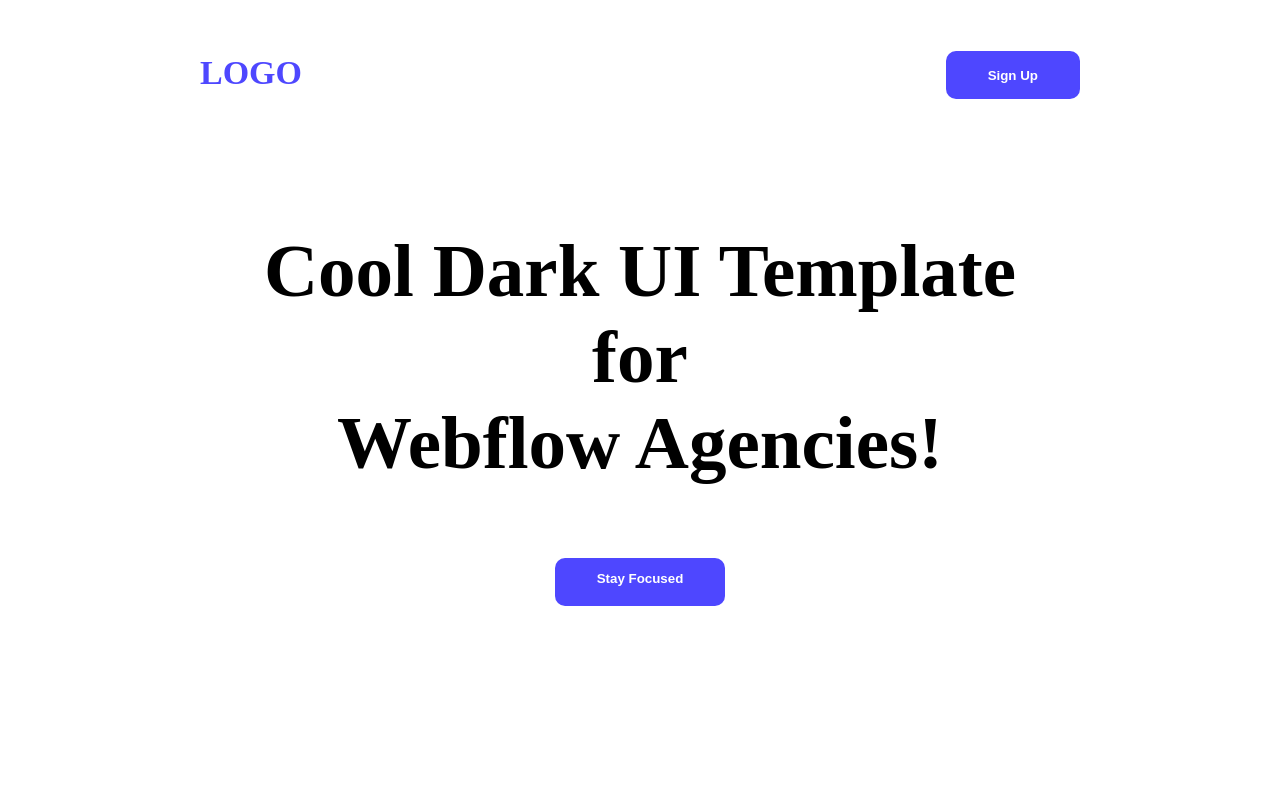
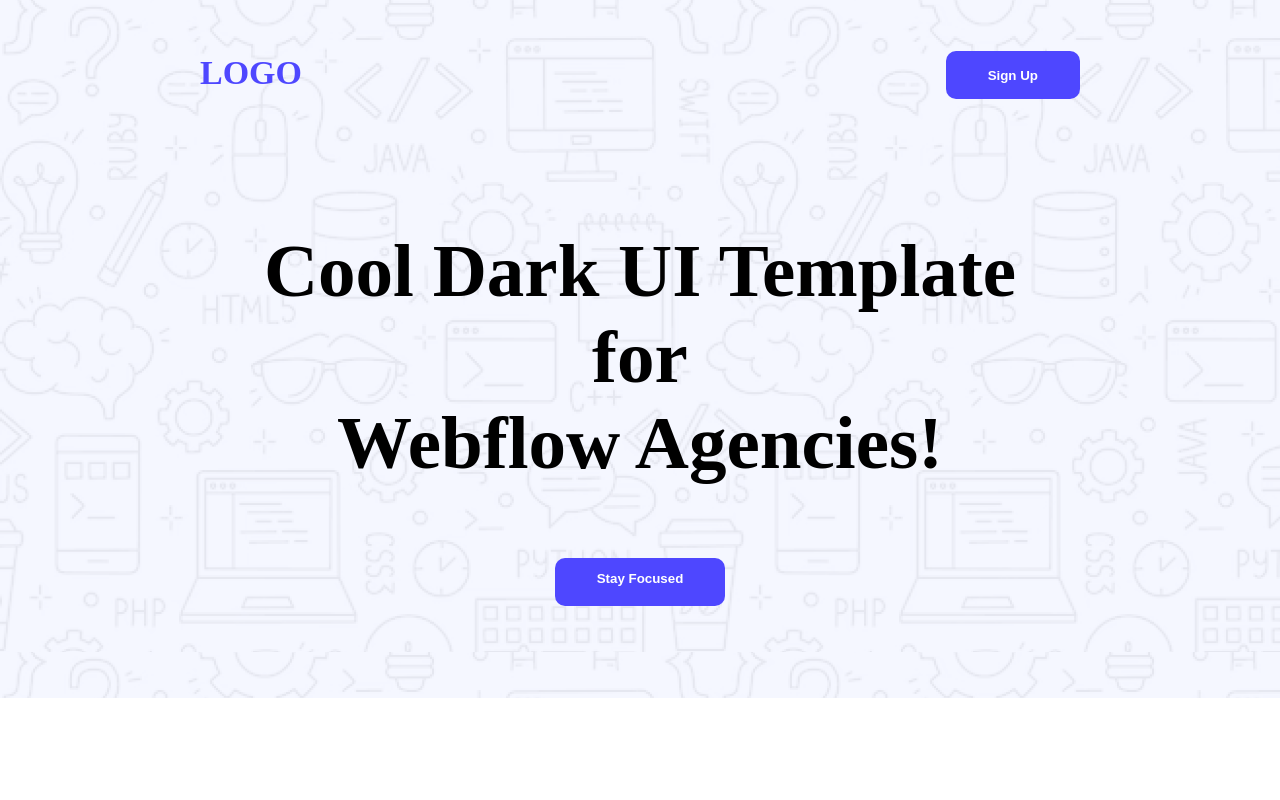
Before and after one commit to sm-sabbir64/B12A01-landing-launchpad, a plain HTML site: page index.html in a window 1280 px wide. Shown: the top 800 px of the page. Drawn offline with Linux system fonts and the light colour scheme; the site is published under a folder, as on GitHub Pages, so addresses that start at the root find nothing; files whose address does not match are found by name.

Commit message:
added header bg

```diff
--- a/styles/style.css
+++ b/styles/style.css
@@ -2,7 +2,7 @@
   margin: 0 auto;
 }
 .header {
-  background-image: url("/Assests/Hero-bg.png");
+  background-image: url("../Assets/Hero-bg.png");
   max-width: 1440;
   height: 698px;
 }
```
Also changed, not shown: Assets/Hero-bg.png (renamed from Assests/Hero-bg.png), Assets/avatar.png (renamed from Assests/avatar.png), Assets/icon-star.png (renamed from Assests/icon-star.png), Assets/wc-big.png (renamed from Assests/wc-big.png), Assets/wc-mini.png (renamed from Assests/wc-mini.png).
